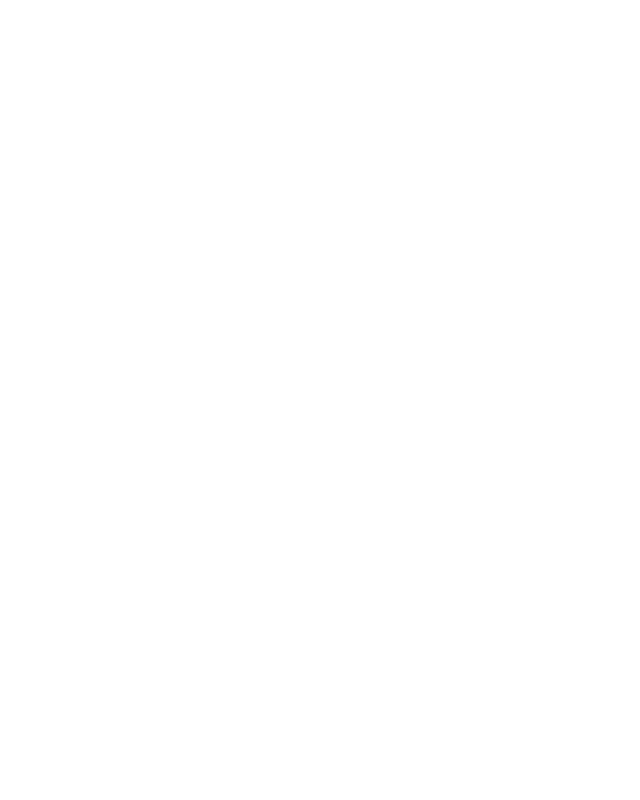
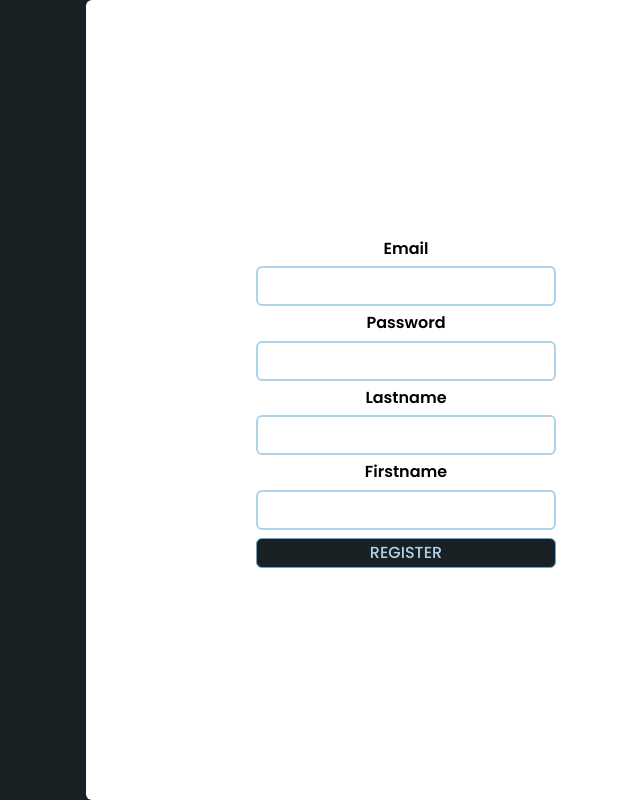
Before and after one commit to GoofyComponent/GoofyDesign, a React (Vite) app: page /register in a window 1280 px wide. Shown: the whole page, without its empty margins (554-1194 px from the left). Built offline with nearby package versions, Linux system fonts and the light colour scheme.

Commit message:
Add register

```diff
--- a/src/pages/Register.tsx
+++ b/src/pages/Register.tsx
@@ -1,3 +1,60 @@
+import clsx from "clsx";
+import { useState } from "react";
+
+import { Button } from "../components/Button/Button";
+import { TextInput } from "../components/TextInput/TextInput";
+
+import "../assets/css/pages/login.css";
+
 export const Register = () => {
-  return <></>;
+  const [demoButtonText, setDemoButtonText] = useState("REGISTER");
+
+  const [email, setEmail] = useState("");
+  const [password, setPassword] = useState("");
+  const [firstname, setFirstname] = useState("");
+  const [lastname, setLastname] = useState("");
+
+  const handleSubmit = (e: React.FormEvent<HTMLFormElement>) => {
+    e.preventDefault();
+    setDemoButtonText("LOADING...");
+    setTimeout(() => {
+      setDemoButtonText("REGISTER");
+    }, 5000);
+    console.log("submit");
+  };
+
+  return (
+    <section id="login">
+      <div className={clsx("split")}></div>
+      <div className={clsx("split", "login-form-bg")}>
+        <form>
+          <TextInput
+            label="Email"
+            title="Your mail"
+            value={email}
+            updateValue={setEmail}
+          />
+          <TextInput
+            label="Password"
+            title="Your password"
+            value={password}
+            updateValue={setPassword}
+          />
+          <TextInput
+            label="Lastname"
+            title="Your lastname"
+            value={lastname}
+            updateValue={setLastname}
+          />
+          <TextInput
+            label="Firstname"
+            title="Your firstname"
+            value={firstname}
+            updateValue={setFirstname}
+          />
+          <Button text={demoButtonText} action={handleSubmit} />
+        </form>
+      </div>
+    </section>
+  );
 };
```
